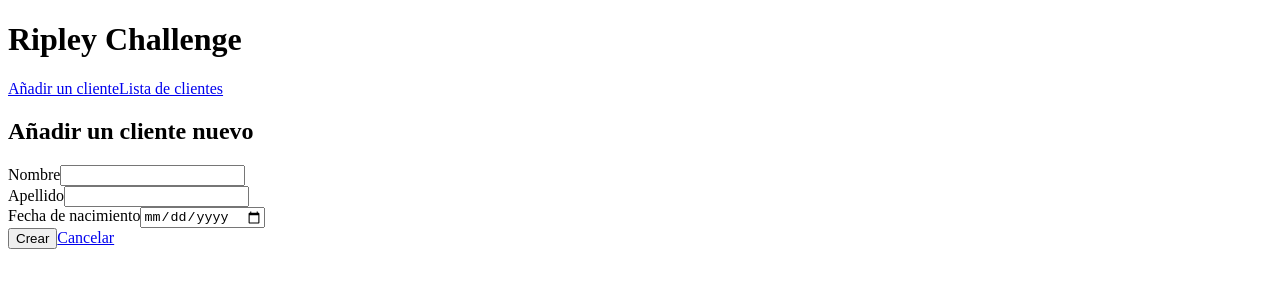
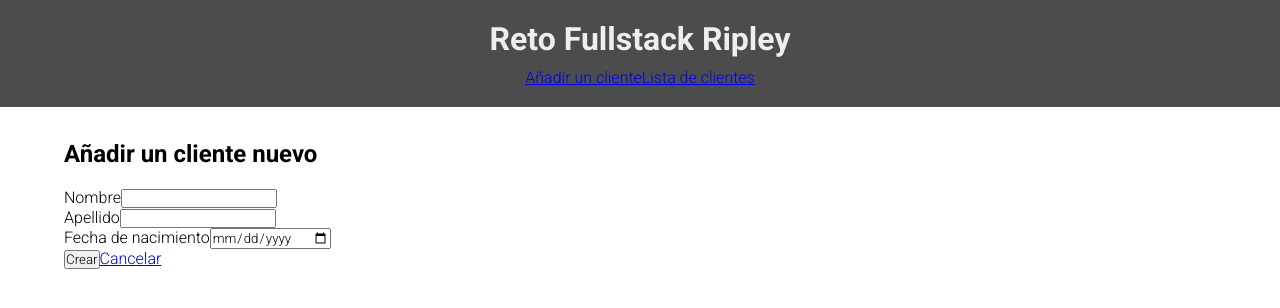
Before and after one commit to heraldofortuna/ripley-challenge-app, a React (Create React App) app in the folder frontend/: page /create in a window 1280 px wide. Shown: the top 308 px of the page. Built offline with nearby package versions, Linux system fonts and the light colour scheme.

Commit message:
Se creó los estilos globales además de algunos estilos de contenedores

```diff
--- a/frontend/public/index.html
+++ b/frontend/public/index.html
@@ -11,6 +11,12 @@
     />
     <link rel="apple-touch-icon" href="%PUBLIC_URL%/logo192.png" />
     <link rel="manifest" href="%PUBLIC_URL%/manifest.json" />
+    <link rel="preconnect" href="https://fonts.googleapis.com" />
+    <link rel="preconnect" href="https://fonts.gstatic.com" crossorigin />
+    <link
+      href="https://fonts.googleapis.com/css2?family=Roboto:wght@300;700;900&display=swap"
+      rel="stylesheet"
+    />
     <title>Ripley Challenge</title>
   </head>
   <body>
--- a/frontend/src/App.jsx
+++ b/frontend/src/App.jsx
@@ -6,10 +6,12 @@ import {
 } from "react-router-dom";
 import Home from "./pages/Home";
 import CreateClient from "./pages/CreateClient";
+import GlobalStyle from "./globalStyles";
 
 const App = () => {
   return (
     <Router>
+      <GlobalStyle />
       <Routes>
         <Route exact path="/create" element={<CreateClient />} />
         <Route exact path="/" element={<Home />} />
--- a/frontend/src/components/Average.jsx
+++ b/frontend/src/components/Average.jsx
@@ -4,7 +4,7 @@ const Average = ({ data }) => {
   console.log(data);
   return (
     <div>
-      <h3>Promedio edad entre todos los clientes</h3>
+      <h2>Promedio edad entre todos los clientes:</h2>
       <p></p>
     </div>
   )
--- a/frontend/src/components/Header.jsx
+++ b/frontend/src/components/Header.jsx
@@ -1,17 +1,31 @@
 import React from "react";
 import { Link } from "react-router-dom";
+import styled from "styled-components";
+
+const StyledHeader = styled.header`
+  height: 100px;
+`;
+
+const StyledContainer = styled.div`
+  background-color: var(--color-dark);
+  padding: 20px 0;
+  color: var(--color-white);
+  display: grid;
+  place-items: center;
+  gap: 10px;
+`;
 
 const Header = () => {
   return (
-    <header>
-      <div>
-        <h1>Ripley Challenge</h1>
+    <StyledHeader>
+      <StyledContainer>
+        <h1>Reto Fullstack Ripley</h1>
         <nav>
           <Link to="/create">Añadir un cliente</Link>
           <Link to="/">Lista de clientes</Link>
         </nav>
-      </div>
-    </header>
+      </StyledContainer>
+    </StyledHeader>
   )
 }
 
--- /dev/null
+++ b/frontend/src/globalStyles.js
@@ -0,0 +1,29 @@
+import { createGlobalStyle } from "styled-components";
+
+const GlobalStyle = createGlobalStyle`
+  :root {
+    --font-primary: "Roboto", sans-serif;
+
+    --color-dark: #4d4c4c;
+    --color-purple: #4d1a88;
+    --color-white: #eeeeee;
+  }
+
+  * {
+    font-family: var(--font-primary);
+    margin: 0;
+    padding: 0;
+    box-sizing: border-box;
+  }
+
+  .wrapper {
+    width: 90%;
+    margin: 0 auto;
+    padding: 40px 0;
+    display: flex;
+    flex-direction: column;
+    gap: 20px;
+  }
+`;
+
+export default GlobalStyle;
--- a/frontend/src/pages/CreateClient.jsx
+++ b/frontend/src/pages/CreateClient.jsx
@@ -7,8 +7,10 @@ const CreateClient = () => {
     <>
       <Header />
       <main>
-        <h2>Añadir un cliente nuevo</h2>
-        <Form />
+        <div className="wrapper">
+          <h2>Añadir un cliente nuevo</h2>
+          <Form />
+        </div>
       </main>
     </>
   )
--- a/frontend/src/pages/Home.jsx
+++ b/frontend/src/pages/Home.jsx
@@ -31,9 +31,11 @@ const Home = () => {
     <>
       <Header />
       <main>
-        <h2>Lista de clientes</h2>
-        <Dashboard data={clients} />
-        <Average data={clients} />
+        <div className="wrapper">
+          <h2>Lista de clientes</h2>
+          <Dashboard data={clients} />
+          <Average data={clients} />
+        </div>
       </main>
     </>
   )
```
Also changed, not shown: 1 other file (tests, documents, lock files or other folders).
